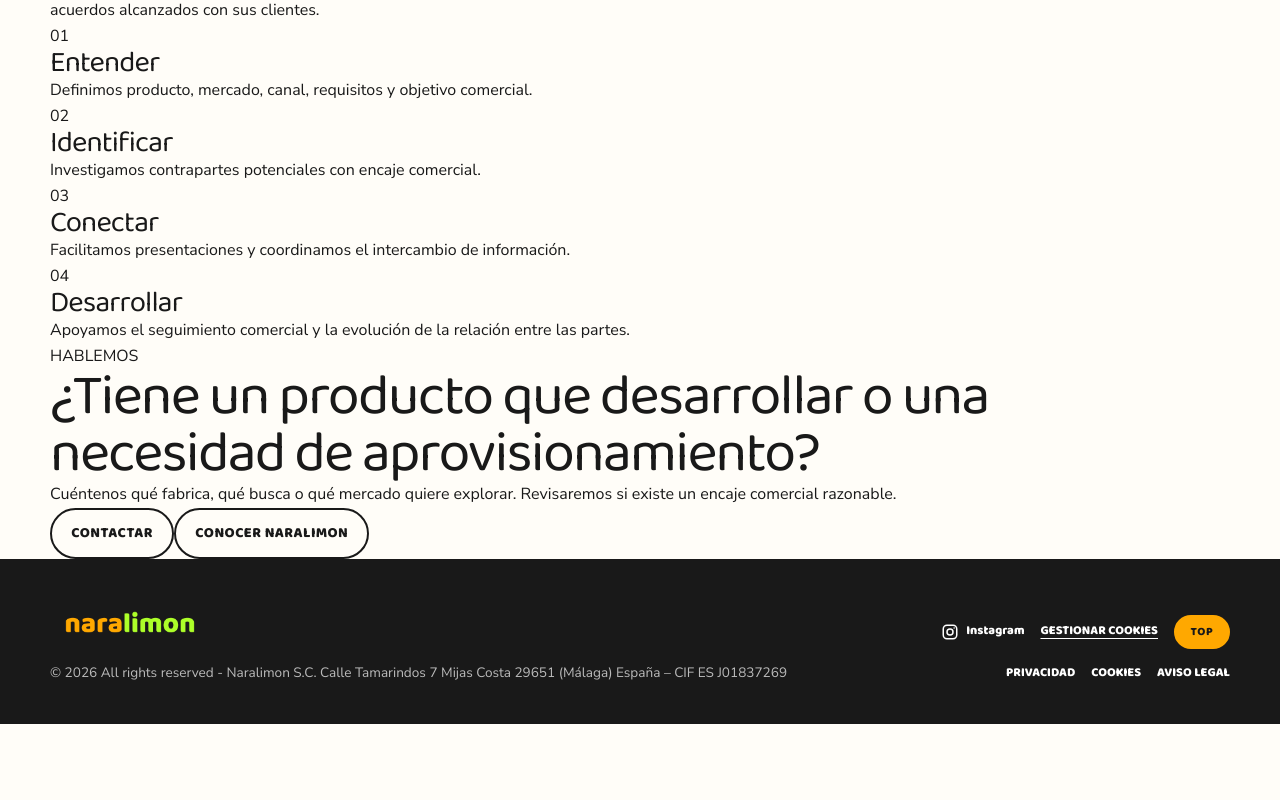
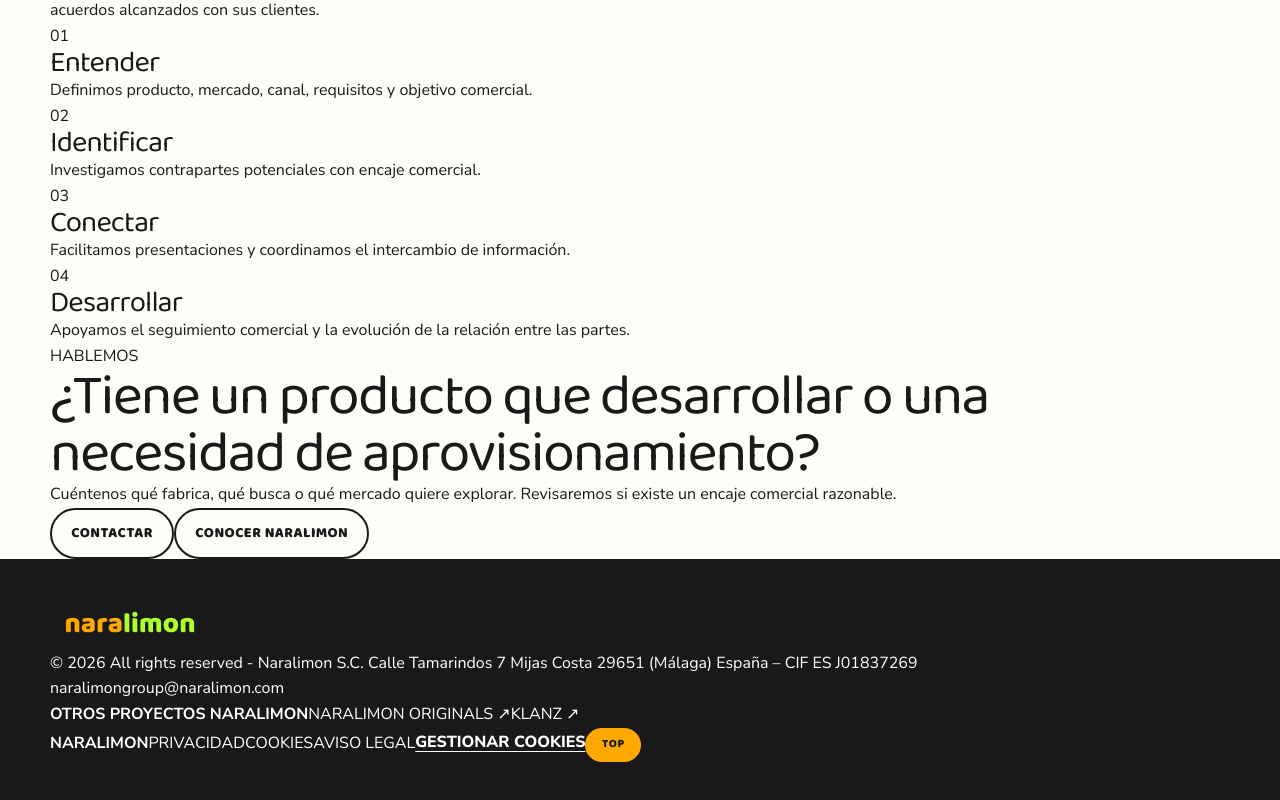
Before and after one commit to hubsienda/naralimon, a Next.js app: page / in a window 1280 px wide. Shown: the part 1883-2683 px from the top of the page. Before the commit the page ends 2607 px from the top, so only its background shows below. Built offline with nearby package versions, Linux system fonts and the light colour scheme; no server answers.

Commit message:
Rebuild commercial footer

```diff
--- a/components/Footer.tsx
+++ b/components/Footer.tsx
@@ -1,34 +1,42 @@
 import Image from "next/image";
 import Link from "next/link";
 import { siteConfig } from "@/lib/config";
-import { getCopy } from "@/lib/i18n";
+import { getCommercialCopy } from "@/lib/commercial-content";
 import type { Locale } from "@/lib/types";
 import BackToTopButton from "./BackToTopButton";
 import CookieSettingsButton from "./CookieSettingsButton";
-import InstagramIcon from "./InstagramIcon";
 import SiteLink from "./SiteLink";
 
 export default function Footer({ locale }: { locale: Locale }) {
-  const c = getCopy(locale).footer;
+  const c = getCommercialCopy(locale).footer;
   const currentYear = new Date().getFullYear();
   const legal = locale === "es"
     ? [[c.privacy, "/privacidad"], [c.cookies, "/cookies"], [c.legal, "/aviso-legal"]]
     : [[c.privacy, "/en/privacy"], [c.cookies, "/en/cookies"], [c.legal, "/en/legal"]];
 
   return (
-    <footer className="site-footer">
-      <div className="shell footer-grid">
-        <div>
-          <span className="footer-logo"><Image src="/logo/logo.png" alt="Naralimon" fill sizes="160px" className="object-contain" /></span>
+    <footer className="site-footer commercial-footer">
+      <div className="shell commercial-footer-grid">
+        <div className="commercial-footer-company">
+          <span className="footer-logo">
+            <Image src="/logo/logo.png" alt="Naralimon" fill sizes="160px" className="object-contain" />
+          </span>
           <p>© {currentYear} All rights reserved - Naralimon S.C. Calle Tamarindos 7 Mijas Costa 29651 (Málaga) España – CIF ES J01837269</p>
+          <a href="mailto:naralimongroup@naralimon.com">naralimongroup@naralimon.com</a>
         </div>
-        <div className="footer-right">
-          <div className="footer-social">
-            <SiteLink href={siteConfig.socials.instagram}><InstagramIcon /> Instagram</SiteLink>
+
+        <div className="commercial-footer-links">
+          <div>
+            <strong>{c.projects}</strong>
+            <SiteLink href={siteConfig.gamesBaseUrl}>{c.originals} ↗</SiteLink>
+            <SiteLink href={siteConfig.klanzUrl}>{c.klanz} ↗</SiteLink>
+          </div>
+          <div>
+            <strong>NARALIMON</strong>
+            {legal.map(([label, href]) => <Link key={href} href={href}>{label}</Link>)}
             <CookieSettingsButton label={c.manageCookies} />
             <BackToTopButton locale={locale} />
           </div>
-          <div className="footer-links">{legal.map(([label, href]) => <Link key={href} href={href}>{label}</Link>)}</div>
         </div>
       </div>
     </footer>
```
